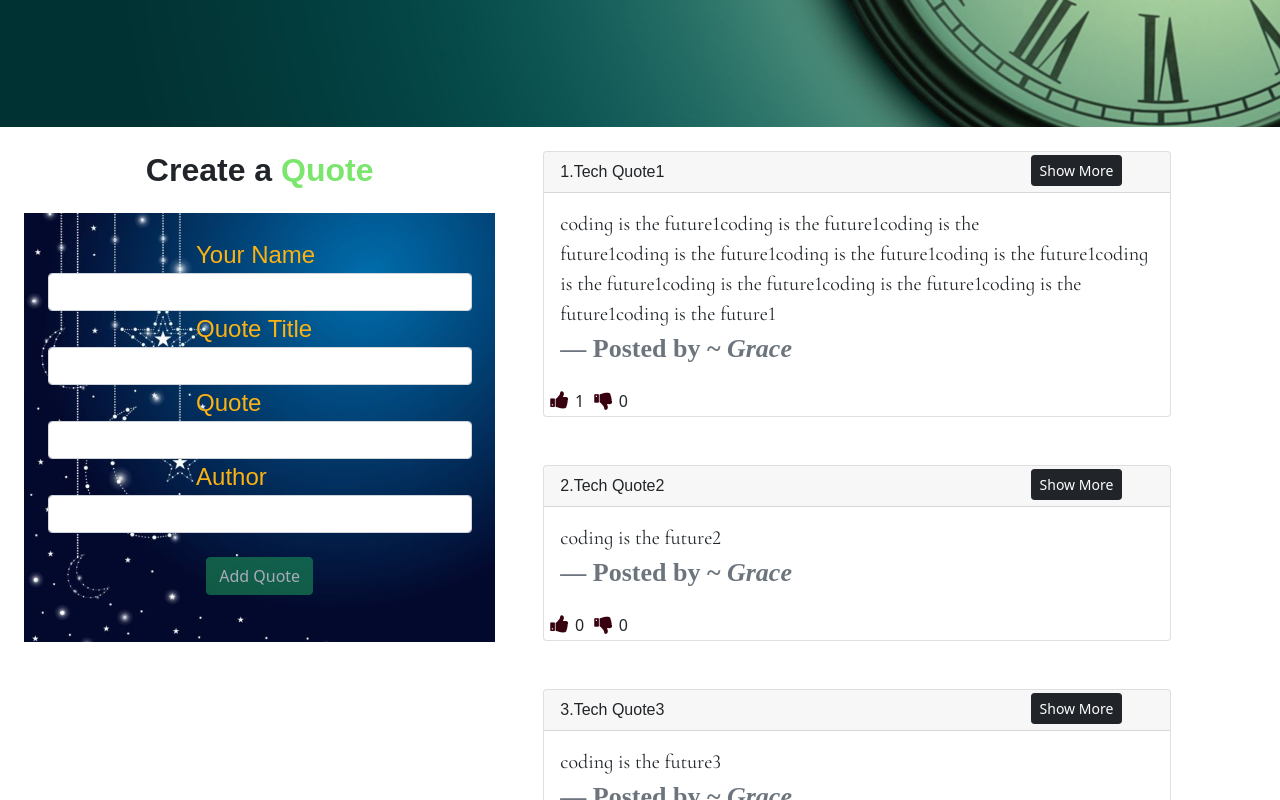
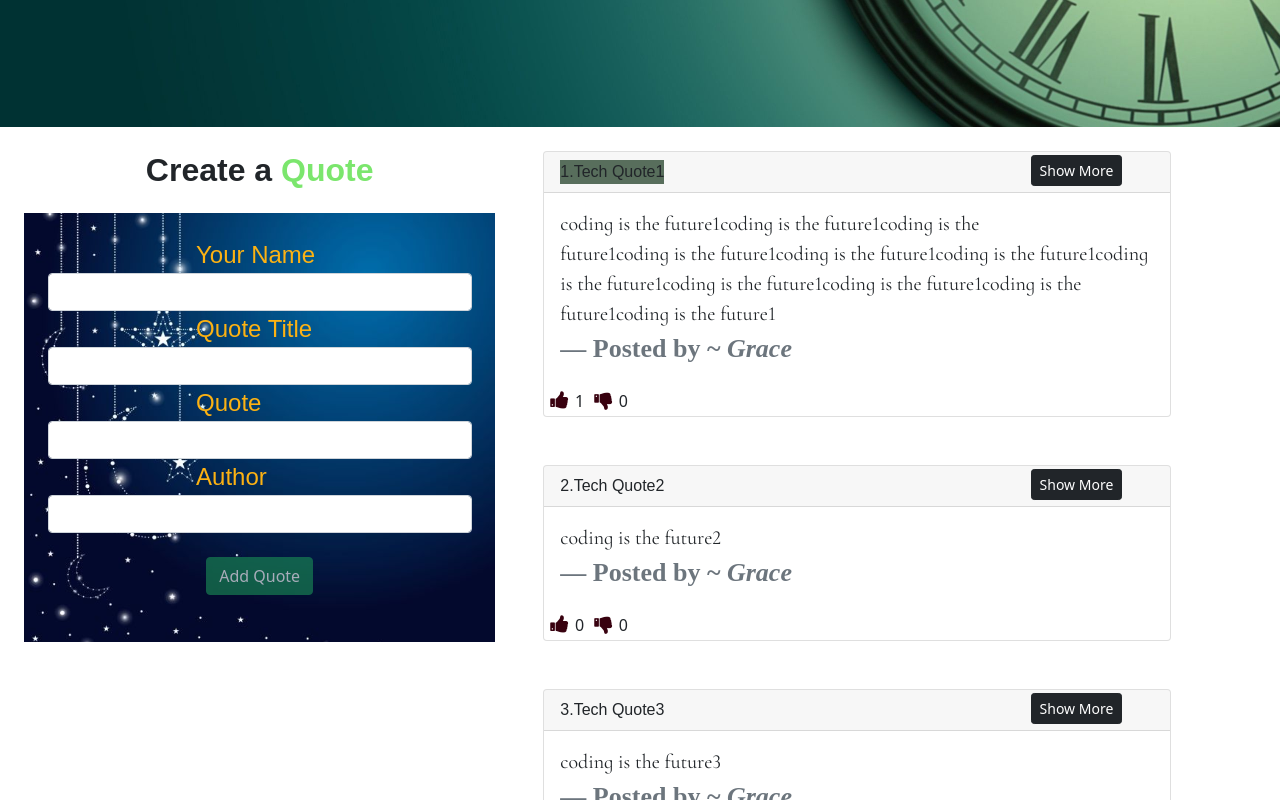
Before and after one commit to GraceMwende/Quotes-Ng, an Angular app: page / in a window 1280 px wide. Both pictures are taken after a click on the button 559 px from the left and 889 px from the top of the page. Shown: the part 489-1289 px from the top of the page. Built offline with nearby package versions, Linux system fonts and the light colour scheme; a web font is replaced by a local one.

Commit message:
add custom directive

```diff
--- a/src/app/quotes/quotes.component.html
+++ b/src/app/quotes/quotes.component.html
@@ -10,7 +10,9 @@
       <div class="card mb-5">
         <div class="quoting">
           <div class="card-header">
-            <li>{{quote.id}}.{{quote.name}}</li>
+            <li appHighlight *ngIf="highestVotes()===quote.upVote && quote.upVote>0">{{quote.id}}.{{quote.name}}</li>
+            <li *ngIf="highestVotes() !== quote.upVote || quote.upVote ===0">{{quote.id}}.{{quote.name}}</li>
+
           </div>
           <button class="btn btn-dark btn-sm mx-5 btnright" (click)="showMore(i)">Show More</button>
           <div class="card-body">
--- a/src/app/quotes/quotes.component.ts
+++ b/src/app/quotes/quotes.component.ts
@@ -7,6 +7,9 @@ import { Quote } from '../quote';
   styleUrls: ['./quotes.component.css'],
 })
 export class QuotesComponent implements OnInit {
+  prelike: number = 0;
+  afterlike: number = 0;
+
   quotes: Quote[] = [
     new Quote(
       1,
@@ -72,4 +75,12 @@ export class QuotesComponent implements OnInit {
   downVote(index: any) {
     this.quotes[index].downVote++;
   }
+
+  highestVotes() {
+    for (let i = 0; i < this.quotes.length; i++) {
+      this.prelike = this.quotes[i].upVote;
+      this.prelike > this.afterlike ? (this.afterlike = this.prelike) : false;
+    }
+    return this.afterlike;
+  }
 }
```
